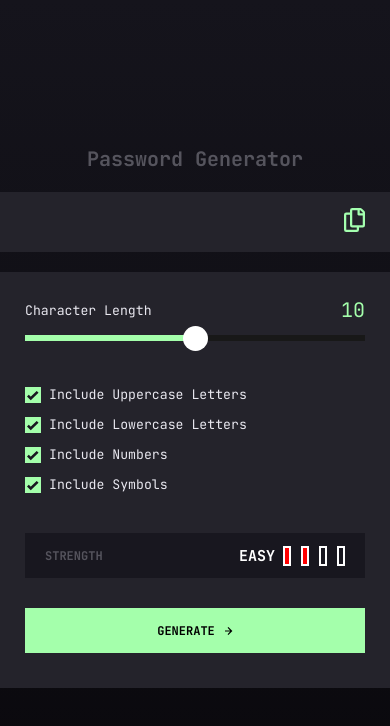
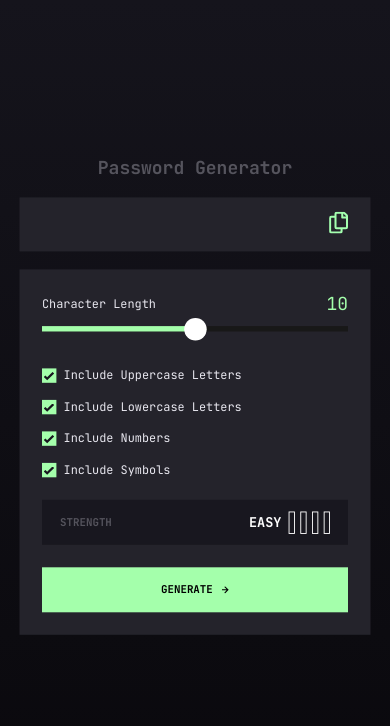
Before and after one commit to Riquelme3m/iJunior-Password-Generator, a React (Vite) app: page / in a window 390 px wide. Shown: the top 726 px of the page. Built offline with nearby package versions, Linux system fonts and the light colour scheme.

Commit message:
Melhorias css

```diff
--- a/src/App.css
+++ b/src/App.css
@@ -10,7 +10,7 @@
   width: 100%;
   padding: 25px;
   background-color: rgb(36 35 43);
-  gap: 20px;
+  gap: 25px;
 }
 
 h1 {
@@ -19,13 +19,15 @@ h1 {
   color: rgb(85 84 93);
 }
 
-.checkboxes {
+.checkbox-container {
   display: flex;
   flex-direction: column;
-  gap: 10px;
+  gap: 15px;
 }
 
-.checkboxes > * {
-  display: flex;
-  gap: 10px;
+@media screen and (max-width: 480px) {
+  .app {
+    transform: scale(0.9);
+    transform-origin: top center;
+  }
 }
--- a/src/components/Checkbox/Checkbox.css
+++ b/src/components/Checkbox/Checkbox.css
@@ -3,6 +3,7 @@ input[type="checkbox"] {
     appearance: none;
     background-color: transparent;
     border: 2px solid rgb(232, 231, 239);
+    border-radius: 0%;
     width: 16px;
     height: 16px;
     top: 4px;
@@ -36,8 +37,3 @@ input[type="checkbox"]:checked::after {
     background-repeat: no-repeat;
     transform: translate(-50%, -50%);
 }
-
-/* Add some space between the checkbox container and other elements (optional) */
-div {
-    margin-bottom: 10px; /* Adjust the space between the checkbox and other elements */
-}
--- a/src/components/Generate/Generate.css
+++ b/src/components/Generate/Generate.css
@@ -3,7 +3,7 @@
     color: black;
     font-weight: bold;
     width: 100%;
-    height: 45px;
+    height: 50px;
     padding: 10px 0;
     border: none;
     display: flex;
--- a/src/components/Strength/Strength.css
+++ b/src/components/Strength/Strength.css
@@ -4,7 +4,7 @@
     justify-content: space-between;
     box-sizing: border-box;
     width: 100%;
-    height: 45px;
+    height: 50px;
     background-color: rgb(24 23 31);
     padding: 20px;
 }
@@ -16,20 +16,20 @@
 .container-strength h1 {
     font-size: 15px;
     color: white;
+    place-self: center;
 }
 
 #strength-data {
     display: flex;
     flex-direction: row;
     gap: 8px;
-    margin-top: 30px;
 }
 
 .blocks {
     display: flex;
     flex-direction: row;
     align-items: center;
-    gap: 10px;
+    gap: 6px;
 }
 
 .blocks div {
@@ -37,24 +37,27 @@
     flex-direction: row;
     gap: 5px;
     box-sizing: border-box;
-    height: 20px;
-    width: 8px;
-    border: 2px solid white;
+    height: 25px;
+    width: 7px;
+    border: 1.5px solid white;
     background-color: transparent;
     transition: all 0.3s ease;
 }
 
 /* Weak (easy) password */
-.blocks .weak {
+.blocks .easy {
+    border: red;
     background-color: red;
 }
 
 /* Medium strength password */
 .blocks .medium {
+    border: yellow;
     background-color: yellow;
 }
 
 /* Strong (hard) password */
-.blocks .strong {
+.blocks .hard {
+    border: green;
     background-color: green;
 }
```
